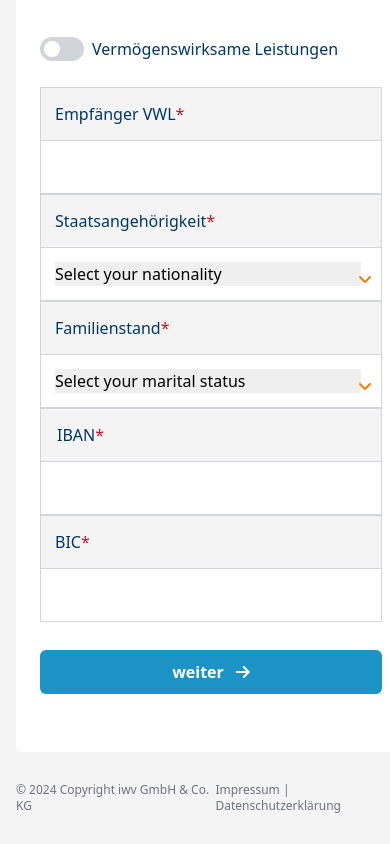
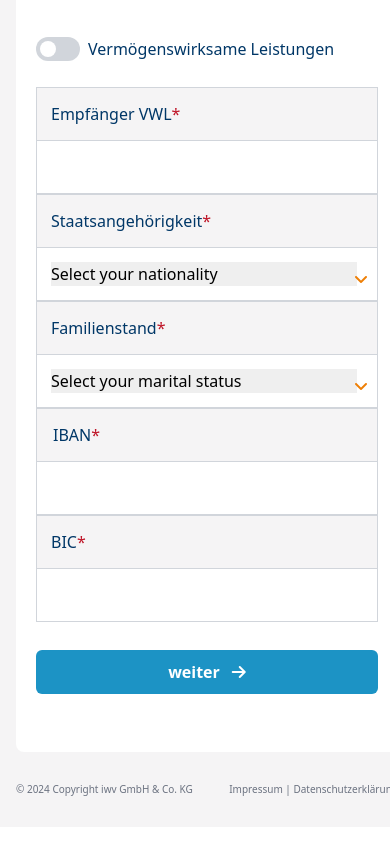
Before and after one commit to sadik131/personalFrage, a website: page page3.html in a window 390 px wide. Shown: the part 1193-2037 px from the top of the page. Drawn offline with Linux system fonts and the light colour scheme.

Commit message:
responsive

```diff
--- a/page3.html
+++ b/page3.html
@@ -22,7 +22,7 @@
 
         <div class="flex gap-6">
             <div>
-                <div class="rounded-md pt-5 px-6 pb-[30px] bg-white">
+                <div class="rounded-lg pt-5 lg:pr-0 px-5 pb-[30px] bg-white">
                     <div class="text-lightText flex gap-5 items-center text-xl">
                         <span
                             class="w-[40px] h-[40px] text-2xl flex items-center justify-center border-2 border-lightText rounded-full font-bold">3</span>
@@ -237,7 +237,7 @@
                         </div>
                     </div>
                 </div>
-                <div class="flex items-center justify-between text-xs lg:text-sm text-[#6B7280] my-[30px]">
+                <div class="flex items-center justify-between text-[10px] lg:text-sm text-[#6B7280] my-[30px]">
                     <h6>© 2024 Copyright iwv GmbH & Co. KG</h6>
                     <h6>Impressum | Datenschutzerklärung</h6>
                 </div>
```
Also changed, not shown: index.html (+1 -1 lines), page2.html (+1 -1 lines), page4.html (+1 -1 lines), page5.html (+1 -1 lines), src/output.css, 1 other file.
